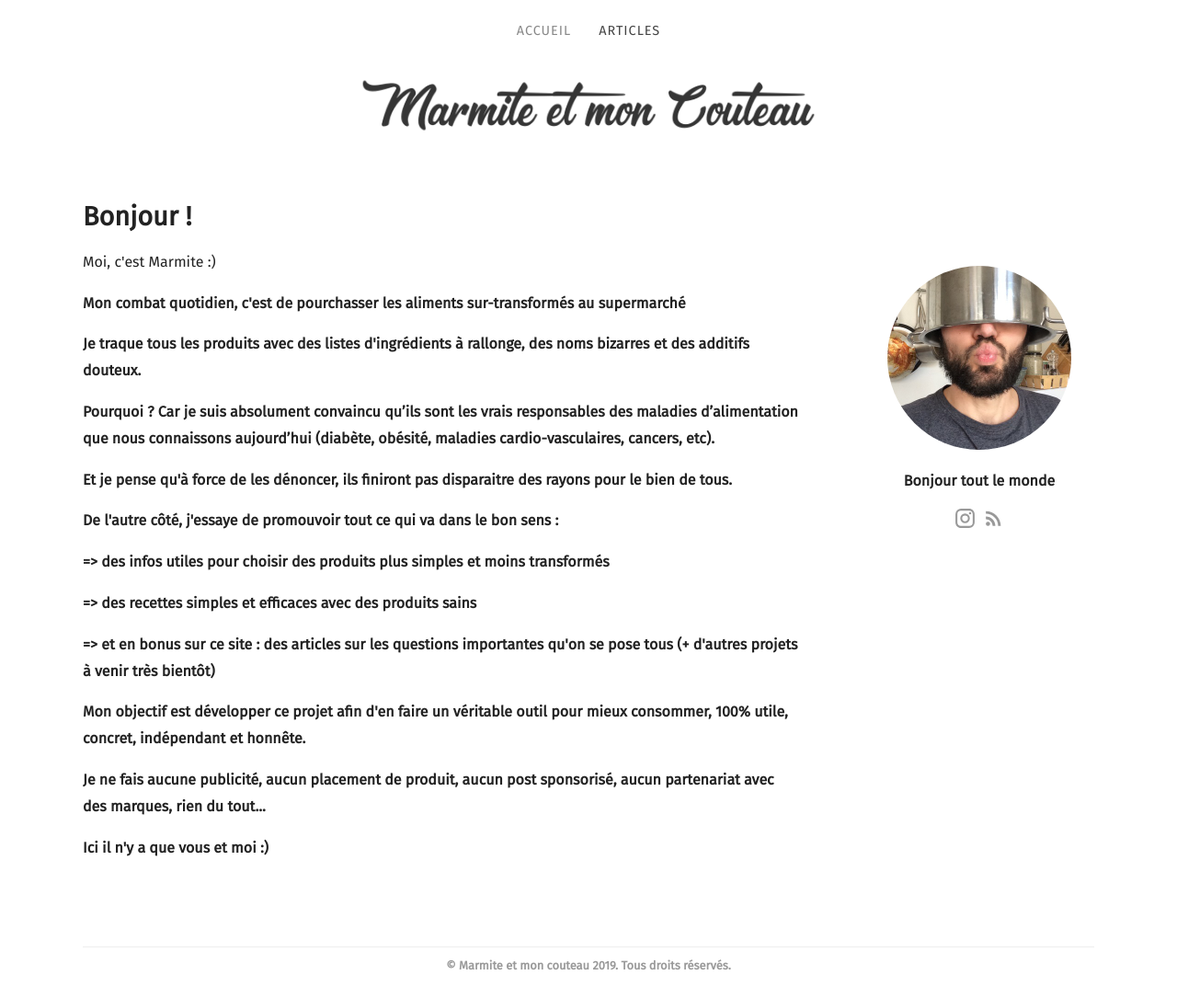
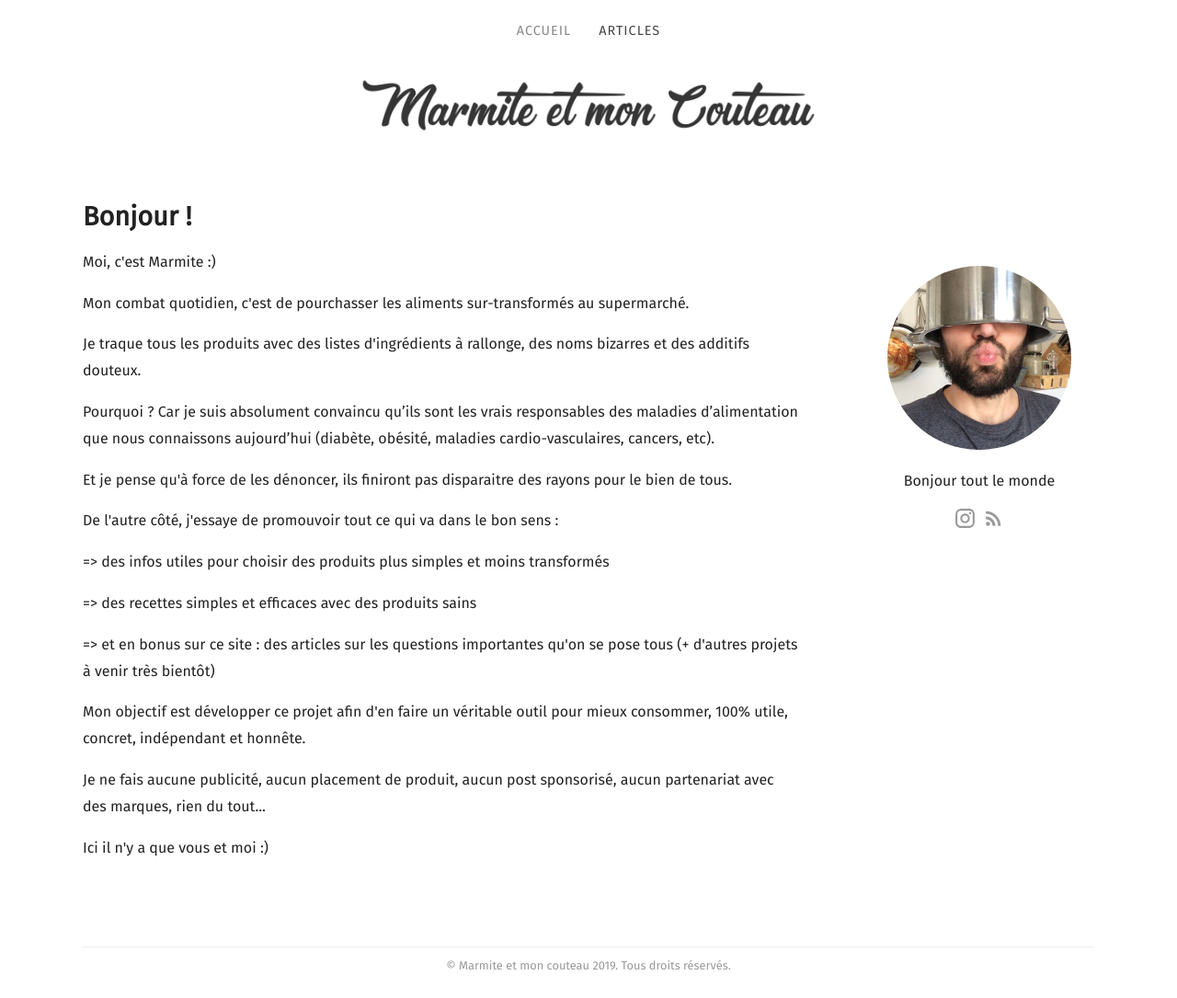
Before and after one commit to marmiteetmoncouteau/marmite-web, a Jekyll site: the page built from index.html, in a window 1280 px wide and 1085 px high. Shown: the whole window at 92% size. Built offline with Jekyll 4.4.1, drawn with Linux system fonts in a browser that asks for light colours; some web fonts are replaced; the list of posts is cut into pages by our own code.

```diff
--- a/index.html
+++ b/index.html
@@ -7,7 +7,7 @@ title: Accueil
 
 <p>Moi, c'est Marmite :)
 
-<p><b>Mon combat quotidien, c'est de pourchasser les aliments sur-transformés au supermarché<b>
+<p>Mon combat quotidien, c'est de pourchasser les aliments sur-transformés au supermarché.
 
 <p>Je traque tous les produits avec des listes d'ingrédients à rallonge, des noms bizarres et des additifs douteux.
 
```
